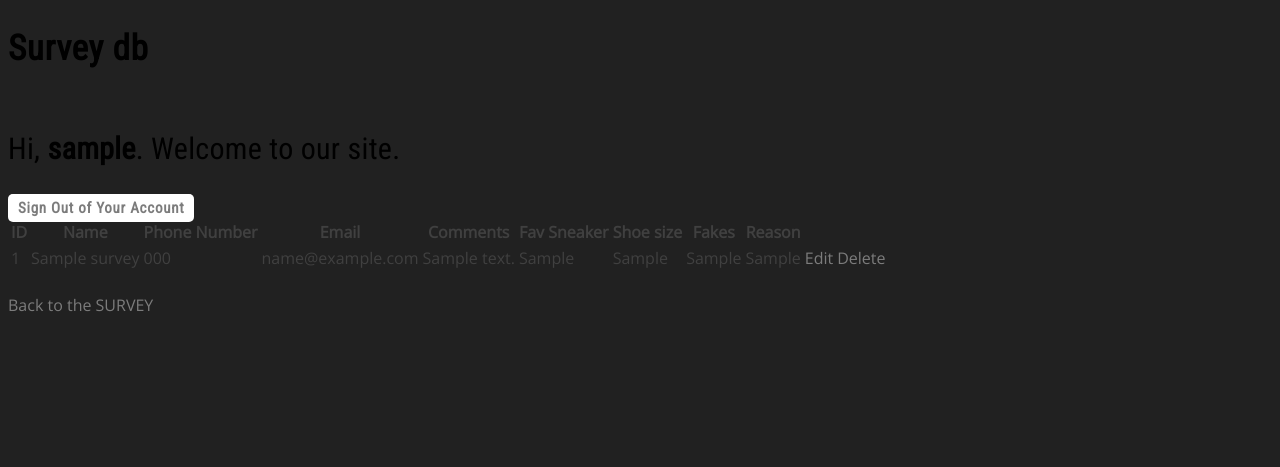
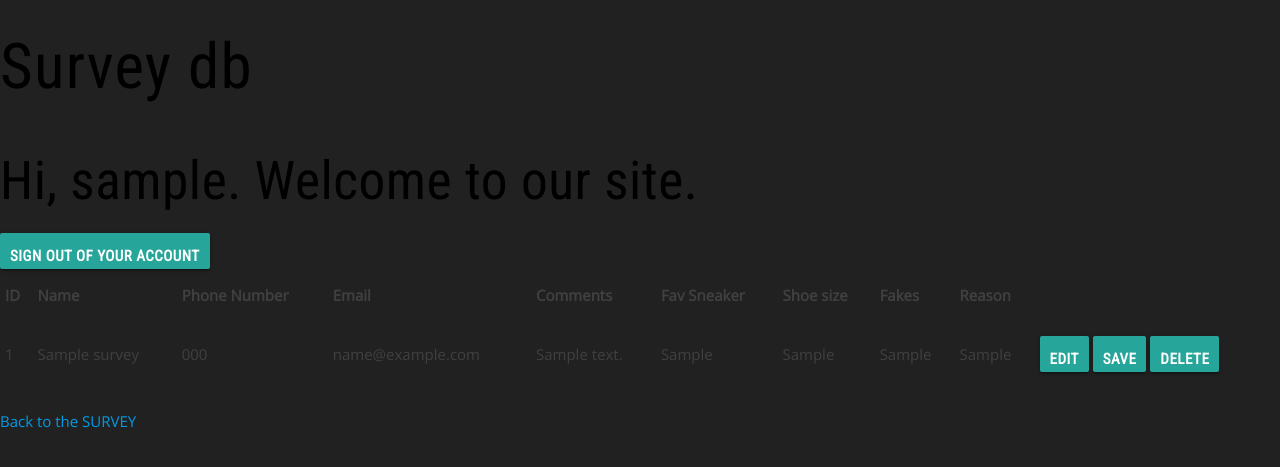
Before and after one commit to aaraymond/CSC174_Assignment9, a PHP site: page /admin.php in a window 1280 px wide. Shown: the top 467 px of the page. Run offline with PHP 8.4, Linux system fonts and the light colour scheme; the visitor is signed in with stand-in values (Sample User, id 1); tables that the repository leaves empty or names only in its code hold one stand-in row (values such as "Sample post").

Commit message:
added edit save and delete buttons. no functionality yet

```diff
--- a/admin.php
+++ b/admin.php
@@ -34,6 +34,11 @@
     <link rel="stylesheet" type="text/css" href="css/styles.css">
     <link rel="stylesheet" type="text/css" href="css/navigation.css">
     <link rel="stylesheet" type="text/css" href="css/form.css">
+
+	<link href="https://fonts.googleapis.com/icon?family=Material+Icons" rel="stylesheet">
+
+    <!--Import materialize.css-->
+    <link type="text/css" rel="stylesheet" href="css/materialize.min.css">
 </head>
 <body>
 
@@ -87,19 +92,13 @@
 			<td><?php echo $pages["reason"]; ?></td>
 
 			<td>
-  					<a href="editform.html">
-    				<div style="height:100%;width:100%">
-      					Edit
-    				</div>
-  					</a>
+  					<button class="edit_button btn waves-effect waves-light" id="edit_button<?php echo $pages['counter'];?>" value="edit" onclick="edit_row('<?php echo $pages['counter'];?>');">Edit
+   				</button>
+   				<button  class="save_button btn waves-effect waves-light" id="save_button<?php echo $pages['counter'];?>" value="save" onclick="save_row('<?php echo $pages['counter'];?>'); Materialize.toast('Saved', 4000)">Save
+   				</button>
 
-			</td>
-			<td>
-  				<a href="deleteform.html">
-    				<div style="height:100%;width:100%">
-      				Delete
-    			</div>
- 				 </a>
+   				<button class="delete_button btn waves-effect waves-light" id="delete_button<?php echo $pages['counter'];?>" value="delete" onclick="delete_row('<?php echo $pages['counter'];?>'); Materialize.toast('Delete', 4000)">Delete
+   				</button>
 			</td>
 </tr>
 
```
